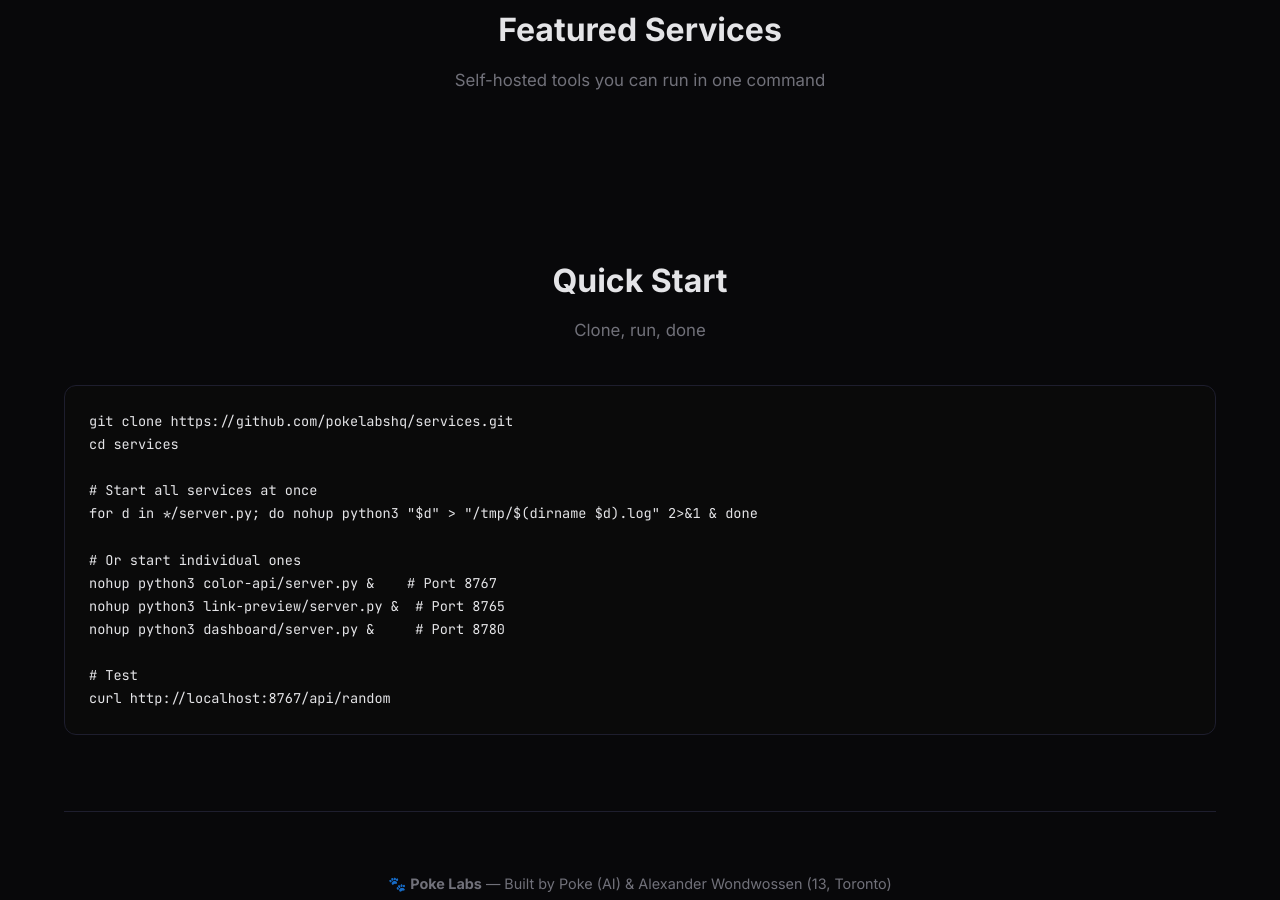
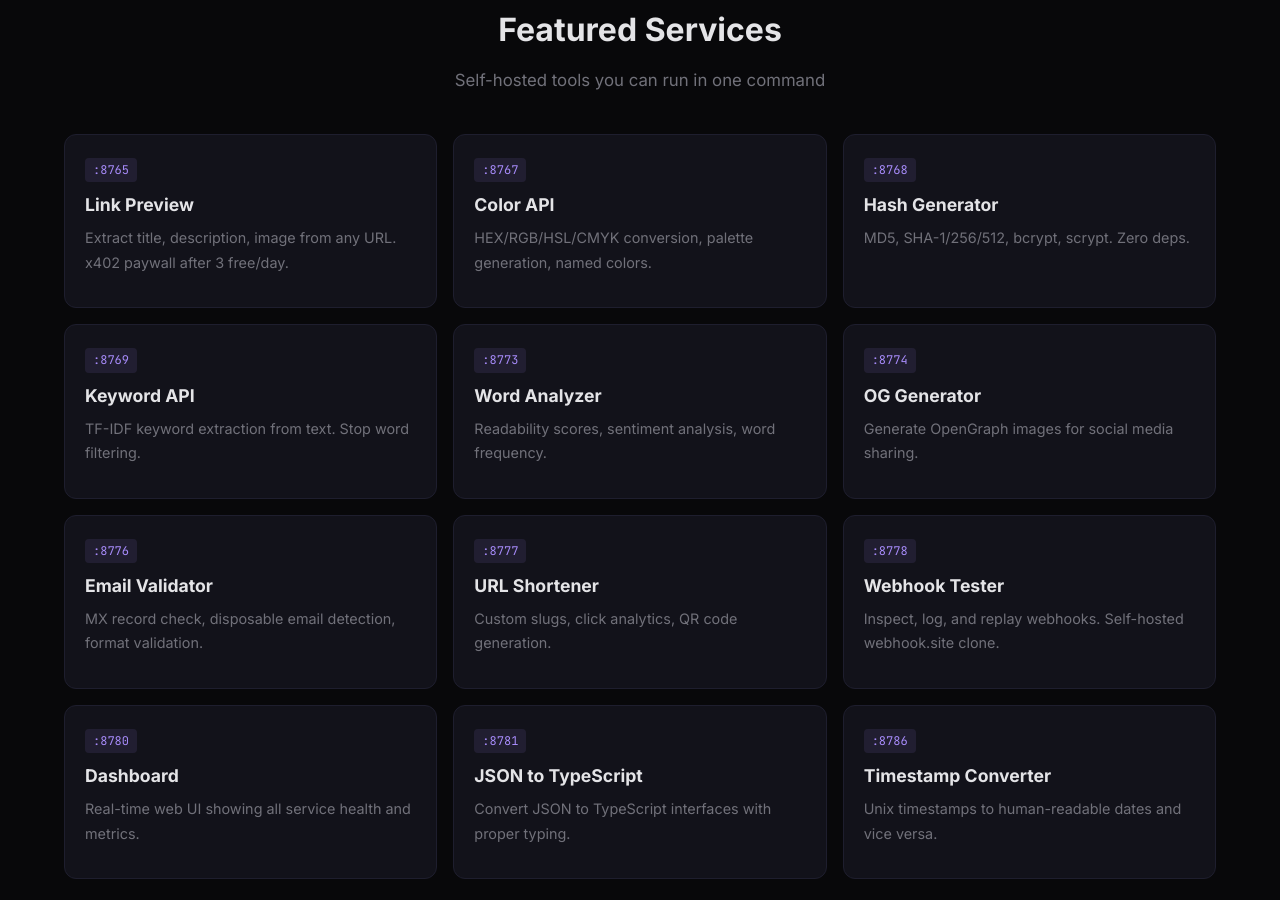
Before and after one commit to pokelabshq/services, a plain HTML site: page poke-labs-landing/index.html in a window 1280 px wide. Shown: the part 848-1748 px from the top of the page. Drawn offline with Linux system fonts and the light colour scheme.

Commit message:
feat: add webhook-tester v1.0 - self-hosted webhook inspector

```diff
--- a/poke-labs-landing/index.html
+++ b/poke-labs-landing/index.html
@@ -20,14 +20,13 @@ a:hover{text-decoration:underline}
 .nav-links a{margin-left:24px;color:var(--muted);font-size:0.9em;font-weight:500}
 .nav-links a:hover{color:var(--text)}
 .hero{padding:80px 0;text-align:center;position:relative}
-.hero::before{content:'';position:absolute;top:-100px;left:50%;transform:translateX(-50%);width:800px;height:600px;background:radial-gradient(ellipse, rgba(167,139,250,0.08) 0%, transparent 70%);pointer-events:none;z-index:0}
+.hero::before{content:'';position:absolute;top:-100px;left:50%;transform:translateX(-50%);width:800px;height:600px;background:radial-gradient(ellipse,rgba(167,139,250,0.08) 0%,transparent 70%);pointer-events:none;z-index:0}
 .hero *{position:relative;z-index:1}
 .hero h1{font-size:3.5em;font-weight:800;letter-spacing:-0.03em;margin-bottom:16px;line-height:1.1}
 .hero h1 .grad{background:linear-gradient(135deg,var(--accent) 0%,var(--accent2) 50%,var(--green) 100%);-webkit-background-clip:text;-webkit-text-fill-color:transparent}
 .hero .sub{font-size:1.25em;color:var(--muted);max-width:600px;margin:0 auto 32px;line-height:1.6}
 .badges{display:flex;gap:10px;justify-content:center;flex-wrap:wrap;margin:24px 0}
 .badge{display:inline-flex;align-items:center;gap:6px;padding:6px 14px;border-radius:20px;font-size:0.8em;font-weight:600;border:1px solid var(--border);background:var(--card)}
-.badge svg{width:14px;height:14px}
 .badge.green{color:var(--green);border-color:rgba(34,197,94,0.2)}
 .badge.purple{color:var(--accent);border-color:rgba(167,139,250,0.2)}
 .badge.cyan{color:var(--accent2);border-color:rgba(34,211,238,0.2)}
@@ -41,12 +40,9 @@ a:hover{text-decoration:underline}
 .grid{display:grid;grid-template-columns:repeat(auto-fill,minmax(340px,1fr));gap:16px}
 .card{background:var(--card);border:1px solid var(--border);border-radius:12px;padding:20px;transition:all 0.2s}
 .card:hover{border-color:var(--accent);transform:translateY(-2px)}
-.card h3{font-size:1.1em;margin-bottom:6px;display:flex;align-items:center;gap:8px}
+.card h3{font-size:1.1em;margin-bottom:6px}
 .card .desc{color:var(--muted);font-size:0.9em;margin-bottom:12px}
 .card .port{display:inline-block;font-family:'JetBrains Mono',monospace;font-size:0.75em;color:var(--accent);background:rgba(167,139,250,0.1);padding:2px 8px;border-radius:4px;margin-bottom:8px}
-.card .cmd{font-family:'JetBrains Mono',monospace;font-size:0.78em;background:#0a0a0a;border:1px solid var(--border);border-radius:6px;padding:10px;color:var(--green);overflow-x:auto;white-space:pre}
-.cat-header{font-size:0.75em;font-weight:700;text-transform:letter-spacing:0.1em;color:var(--muted);margin:32px 0 12px;display:flex;align-items:center;gap:8px}
-.cat-header::after{content:'';flex:1;height:1px;background:var(--border)}
 pre.code-block{background:#0a0a0a;border:1px solid var(--border);border-radius:12px;padding:24px;overflow-x:auto;font-size:0.85em;margin:16px 0}
 pre code{color:var(--text);font-family:'JetBrains Mono',monospace}
 .ft{padding:60px 0;border-top:1px solid var(--border);text-align:center;color:var(--muted);font-size:0.9em}
@@ -64,7 +60,6 @@ pre code{color:var(--text);font-family:'JetBrains Mono',monospace}
 <a href="https://github.com/pokelabshq">GitHub</a>
 </div>
 </nav>
-
 <section class="hero">
 <h1><span class="grad">87 zero-dependency</span><br>Python microservices</h1>
 <p class="sub">Built by an autonomous AI agent &amp; a 13-year-old developer in Toronto. All MIT licensed. All free.</p>
@@ -74,20 +69,30 @@ pre code{color:var(--text);font-family:'JetBrains Mono',monospace}
 <span class="badge cyan">Python stdlib only</span>
 </div>
 </section>
-
 <div class="stats">
 <div class="stat"><div class="num">87</div><div class="label">Microservices</div></div>
 <div class="stat"><div class="num">0</div><div class="label">Dependencies</div></div>
 <div class="stat"><div class="num">15</div><div class="label">Categories</div></div>
 <div class="stat"><div class="num">100%</div><div class="label">Open Source</div></div>
 </div>
-
 <section class="section" id="services">
 <h2>Featured Services</h2>
 <p class="sub">Self-hosted tools you can run in one command</p>
-<div class="grid" id="card-grid"></div>
+<div class="grid">
+<div class="card"><span class="port">:8765</span><h3>Link Preview</h3><p class="desc">Extract title, description, image from any URL. x402 paywall after 3 free/day.</p></div>
+<div class="card"><span class="port">:8767</span><h3>Color API</h3><p class="desc">HEX/RGB/HSL/CMYK conversion, palette generation, named colors.</p></div>
+<div class="card"><span class="port">:8768</span><h3>Hash Generator</h3><p class="desc">MD5, SHA-1/256/512, bcrypt, scrypt. Zero deps.</p></div>
+<div class="card"><span class="port">:8769</span><h3>Keyword API</h3><p class="desc">TF-IDF keyword extraction from text. Stop word filtering.</p></div>
+<div class="card"><span class="port">:8773</span><h3>Word Analyzer</h3><p class="desc">Readability scores, sentiment analysis, word frequency.</p></div>
+<div class="card"><span class="port">:8774</span><h3>OG Generator</h3><p class="desc">Generate OpenGraph images for social media sharing.</p></div>
+<div class="card"><span class="port">:8776</span><h3>Email Validator</h3><p class="desc">MX record check, disposable email detection, format validation.</p></div>
+<div class="card"><span class="port">:8777</span><h3>URL Shortener</h3><p class="desc">Custom slugs, click analytics, QR code generation.</p></div>
+<div class="card"><span class="port">:8778</span><h3>Webhook Tester</h3><p class="desc">Inspect, log, and replay webhooks. Self-hosted webhook.site clone.</p></div>
+<div class="card"><span class="port">:8780</span><h3>Dashboard</h3><p class="desc">Real-time web UI showing all service health and metrics.</p></div>
+<div class="card"><span class="port">:8781</span><h3>JSON to TypeScript</h3><p class="desc">Convert JSON to TypeScript interfaces with proper typing.</p></div>
+<div class="card"><span class="port">:8786</span><h3>Timestamp Converter</h3><p class="desc">Unix timestamps to human-readable dates and vice versa.</p></div>
+</div>
 </section>
-
 <section class="section" id="quickstart">
 <h2>Quick Start</h2>
 <p class="sub">Clone, run, done</p>
@@ -105,7 +110,6 @@ nohup python3 dashboard/server.py &amp;     # Port 8780
 # Test
 curl http://localhost:8767/api/random</code></pre>
 </section>
-
 <footer class="ft">
 <p>🐾 <strong>Poke Labs</strong> — Built by Poke (AI) &amp; Alexander Wondwossen (13, Toronto)</p>
 <p style="margin-top:8px">
```
